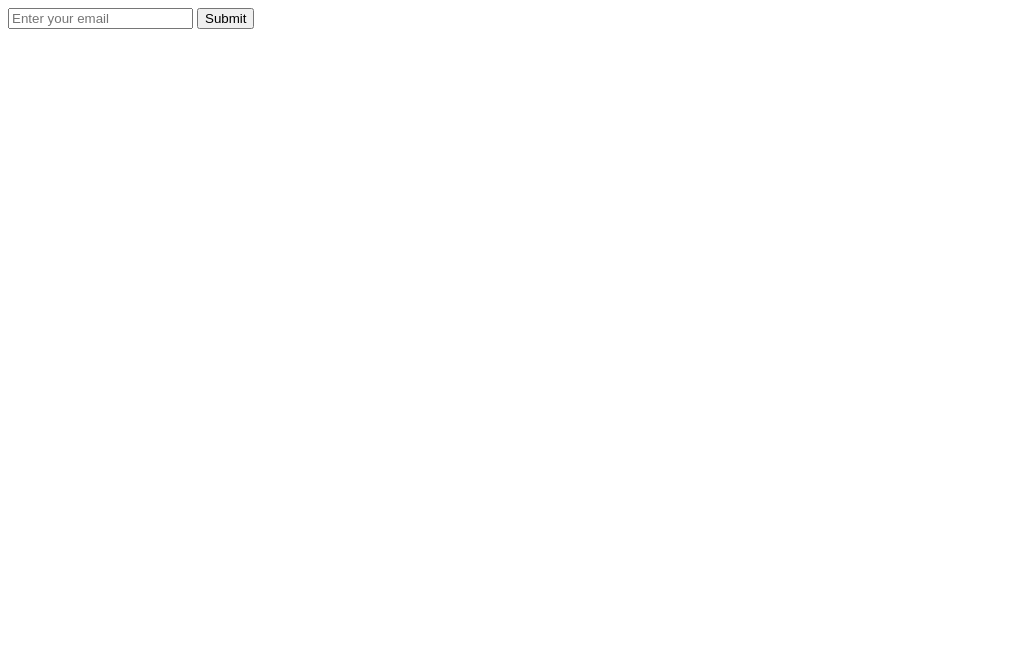
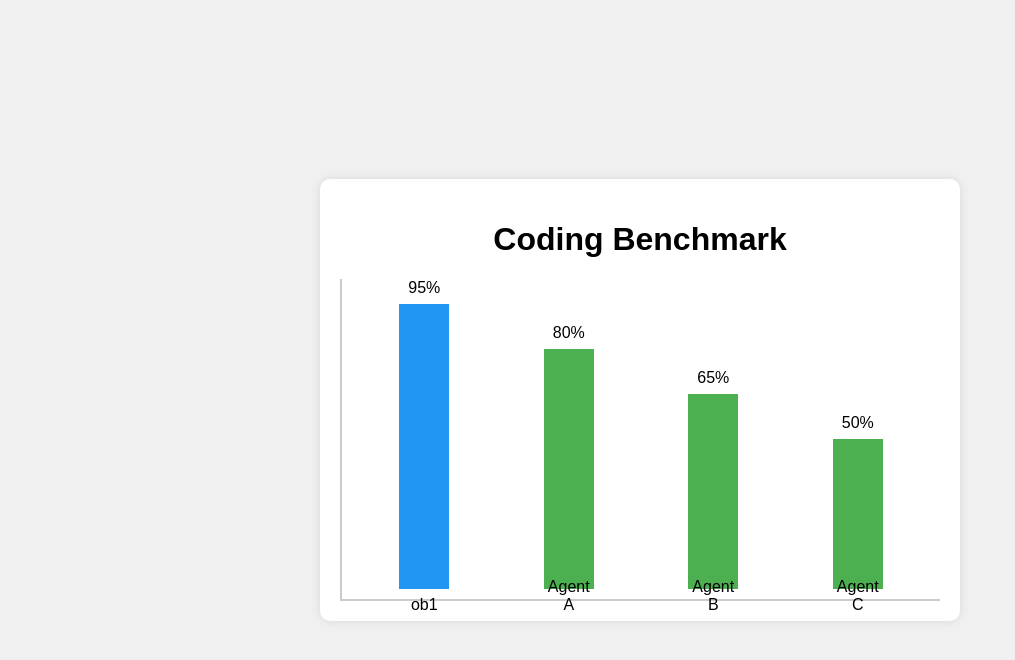
Before and after one commit to nk555/agent-front, a website: page index.html in a window 1280 px wide. Shown: the whole page, without its empty margins (0-1015 px from the left). Drawn offline with Linux system fonts and the light colour scheme.

Commit message:
feat: AI (gemini-1) - create a simple html file with a graph showing inf...

```diff
--- a/index.html
+++ b/index.html
@@ -3,12 +3,81 @@
 <head>
     <meta charset="UTF-8">
     <meta name="viewport" content="width=device-width, initial-scale=1.0">
-    <title>QA Test App</title>
+    <title>Coding Benchmark</title>
+    <style>
+        body {
+            font-family: sans-serif;
+            display: flex;
+            justify-content: center;
+            align-items: center;
+            height: 100vh;
+            margin: 0;
+            background-color: #f0f0f0;
+        }
+        .chart-container {
+            width: 80%;
+            max-width: 600px;
+            background-color: white;
+            padding: 20px;
+            border-radius: 10px;
+            box-shadow: 0 0 10px rgba(0,0,0,0.1);
+        }
+        h1 {
+            text-align: center;
+        }
+        .bar-chart {
+            display: flex;
+            justify-content: space-around;
+            align-items: flex-end;
+            height: 300px;
+            border-left: 2px solid #ccc;
+            border-bottom: 2px solid #ccc;
+            padding: 10px;
+        }
+        .bar {
+            width: 50px;
+            background-color: #4CAF50;
+            text-align: center;
+            color: white;
+            position: relative;
+        }
+        .bar .label {
+            position: absolute;
+            bottom: -25px;
+            width: 100%;
+            text-align: center;
+            color: black;
+        }
+        .bar .value {
+            position: absolute;
+            top: -25px;
+            width: 100%;
+            text-align: center;
+            color: black;
+        }
+    </style>
 </head>
 <body>
-    <form>
-        <input type="email" placeholder="Enter your email">
-        <button type="submit">Submit</button>
-    </form>
+    <div class="chart-container">
+        <h1>Coding Benchmark</h1>
+        <div class="bar-chart">
+            <div class="bar" style="height: 95%; background-color: #2196F3;">
+                <div class="value">95%</div>
+                <div class="label">ob1</div>
+            </div>
+            <div class="bar" style="height: 80%;">
+                <div class="value">80%</div>
+                <div class="label">Agent A</div>
+            </div>
+            <div class="bar" style="height: 65%;">
+                <div class="value">65%</div>
+                <div class="label">Agent B</div>
+            </div>
+            <div class="bar" style="height: 50%;">
+                <div class="value">50%</div>
+                <div class="label">Agent C</div>
+            </div>
+        </div>
+    </div>
 </body>
 </html>
```
